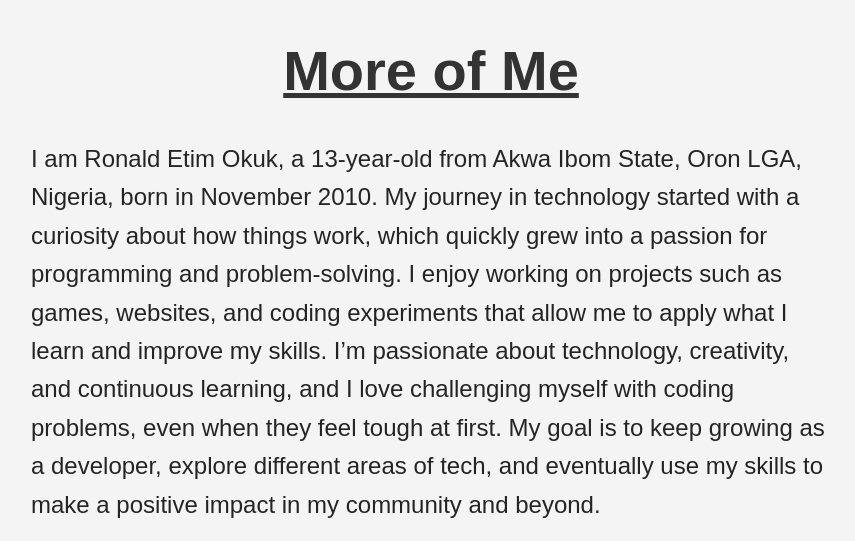
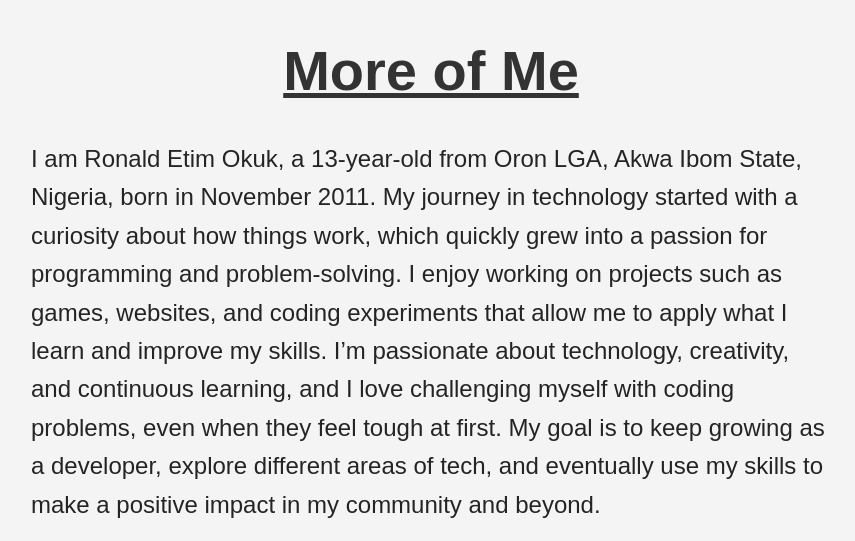
Before and after one commit to Ronald-8-ball/My-portfolio, a plain HTML site: page More of Me.html in a window 1280 px wide. Shown: the top 541 px of the page, without its empty margins (209-1064 px from the left). Drawn offline with Linux system fonts and the light colour scheme.

Commit message:
My portfolio

```diff
--- a/More of Me.html
+++ b/More of Me.html
@@ -31,7 +31,7 @@
 </head>
 <body>
     <h1>More of Me</h1>
-    <p>I am Ronald Etim Okuk, a 13-year-old from Akwa Ibom State, Oron LGA, Nigeria, born in November 2010. My journey in
+    <p>I am Ronald Etim Okuk, a 13-year-old from Oron LGA, Akwa Ibom State, Nigeria, born in November 2011. My journey in
     technology started with a curiosity about how things work, which quickly grew into a passion for programming and
     problem-solving. I enjoy working on projects such as games, websites, and coding experiments that allow me to apply what
     I learn and improve my skills.
```
